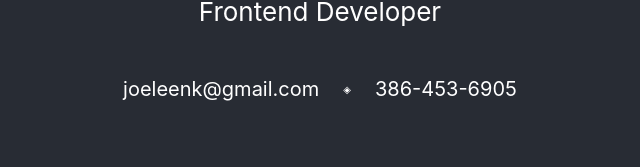
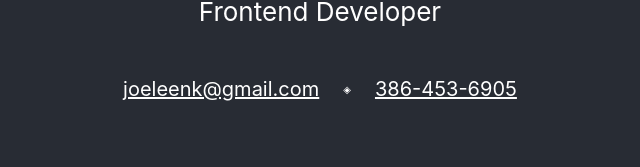
Before and after one commit to joeleenk/joeleenk.github.io, a React (Create React App) app: page / in a window 1280 px wide. Shown: the part 344-511 px from the top of the page, without its empty margins (320-960 px from the left). Built offline with nearby package versions, Linux system fonts and the light colour scheme.

Commit message:
Add links to contact items

```diff
--- a/src/components/Header.js
+++ b/src/components/Header.js
@@ -8,10 +8,29 @@ const Header = () => (
     <h1>Joeleen Kennedy</h1>
     <p>Frontend Developer</p>
     <ul className="contact-me">
-      <li className="print-only">Greensboro, NC</li>
-      <li className="print-only">joeleen.net</li>
-      <li>joeleenk@gmail.com</li>
-      <li>386-453-6905</li>
+      <li className="print-only">
+        <a
+          title="Map of Greensboro"
+          href="https://goo.gl/maps/86h22PVTHJFBJF8S7"
+        >
+          Greensboro, NC
+        </a>
+      </li>
+      <li className="print-only">
+        <a title="Joeleen's website" href="https://joeleen.net/">
+          joeleen.net
+        </a>
+      </li>
+      <li>
+        <a title="Email Joeleen" href="mailto:joeleenk@gmail.com">
+          joeleenk@gmail.com
+        </a>
+      </li>
+      <li>
+        <a title="Call Joeleen" href="tel:13864536905">
+          386-453-6905
+        </a>
+      </li>
     </ul>
     <MainNav />
   </header>
```
